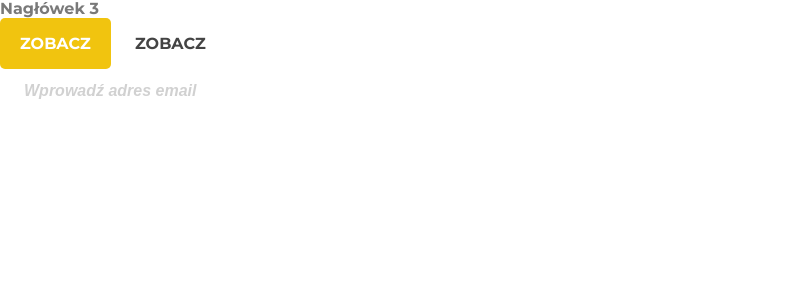
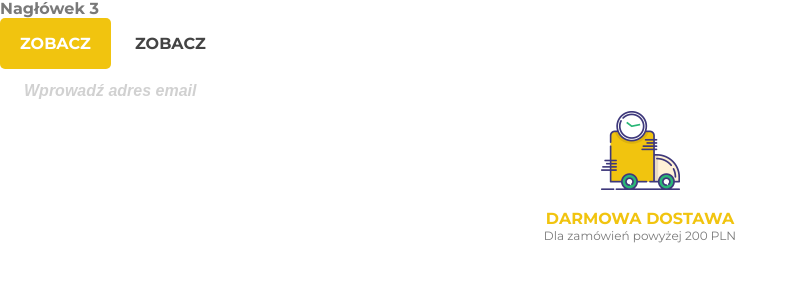
Before and after one commit to imediasystem/Sklep, a website: page index.html in a window 1280 px wide. Shown: the part 199-480 px from the top of the page, without its empty margins (0-798 px from the left). Drawn offline with Linux system fonts and the light colour scheme.

Commit message:
Icon-Box

```diff
--- a/dev-assets/06-components/_icon-box.scss
+++ b/dev-assets/06-components/_icon-box.scss
@@ -2,18 +2,21 @@
     text-align: center;
 
     &__image {
-        display: flexbox;
-        justify-content: center;
-        height: $grid-base * 6;
-        margin-bottom: $grid-base * 2.5;
+       margin-bottom: $grid-base * 1.5;
     }
 
-    &__icon {
-        align-self: center;
+    &__name {
+        color: $accent;
+        display: block;
+        font-size: $font-size-5;
+        font-weight: bold;
+        line-height: $line-height-sm;
+        text-transform: uppercase;
     }
 
-    &__text {
-        font-size: $font-size-6;
-        margin-top: $grid-base * 1.5;
+    &__info {
+        color: $gray-dark;
+        display: block;
+        font-size: $font-size-7;
     }
 }
--- a/index.html
+++ b/index.html
@@ -10,7 +10,7 @@
         <link href="https://fonts.googleapis.com/css2?family=Lato:ital,wght@0,100;0,300;0,400;0,700;0,900;1,100;1,300;1,400;1,700;1,900&family=Montserrat:ital,wght@0,100..900;1,100..900&family=Open+Sans:ital,wght@0,300..800;1,300..800&display=swap" rel="stylesheet">
         <meta charset="utf-8">
         <meta http-equiv="X-UA-Compatible" content="IE=edge">
-        <link rel="icon" type="image/png" sizes="32x32" href="images/icon.ico" />
+        <link rel="icon" type="image/png" sizes="32x32" href="images/shopping-icon.png" />
         <title>Sklep internetowy</title>
         <meta name="description" content="">
         <meta name="viewport" content="width=device-width, initial-scale=1">
@@ -41,6 +41,12 @@
             <input class="c-input c-input--newsletter" type="text" placeholder="Wprowadź adres email">
         </form>
 
+        <div class="c-icon-box">
+            <img class="c-icon-box__image" src="images/zaleta-1.png" alt="">
+            <span class="c-icon-box__name">DARMOWA DOSTAWA</span>
+            <span class="c-icon-box__info">Dla zamówień powyżej 200 PLN</span>
+        </div>
+
         <script src="" async defer></script>
     </body>
 </html>
```
Also changed, not shown: images/shopping-icon.png (added), prod-assets/style.css.
